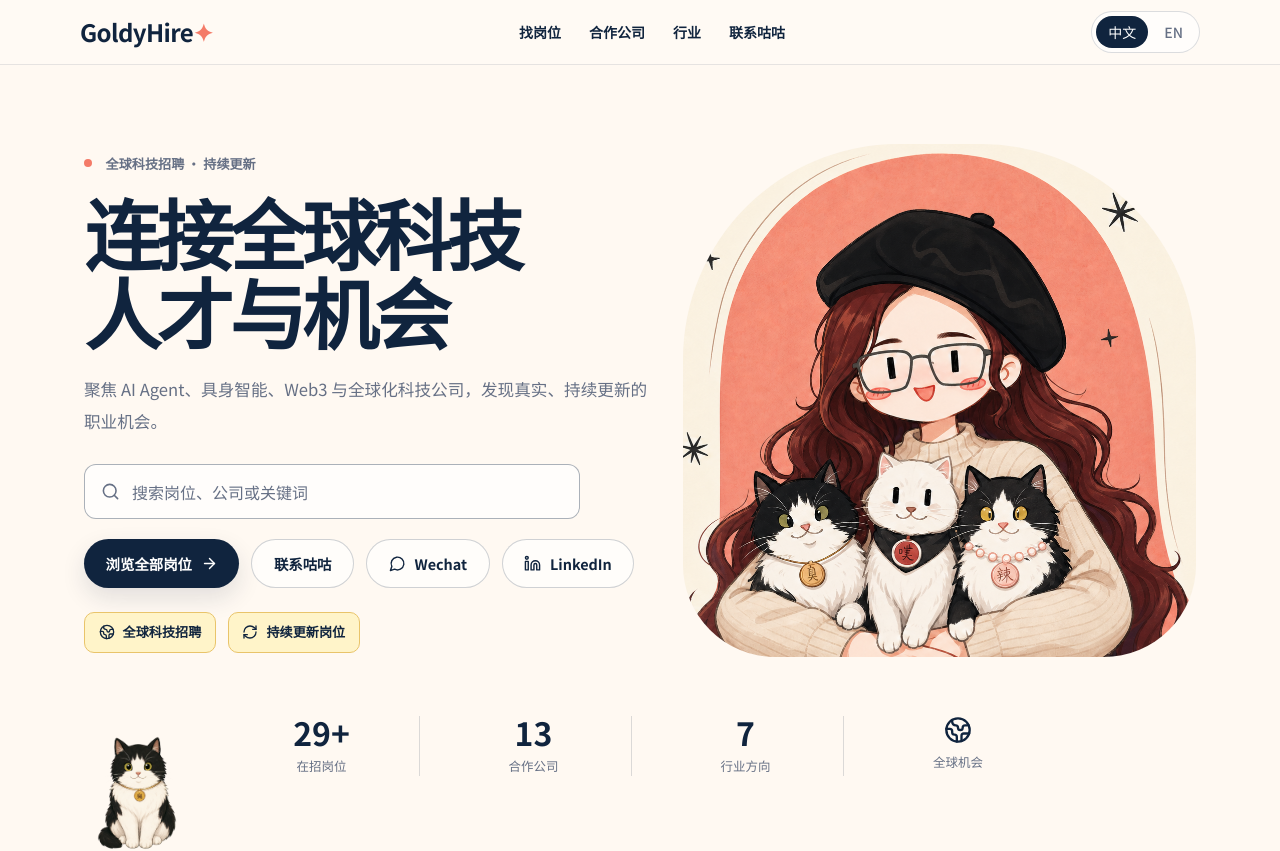
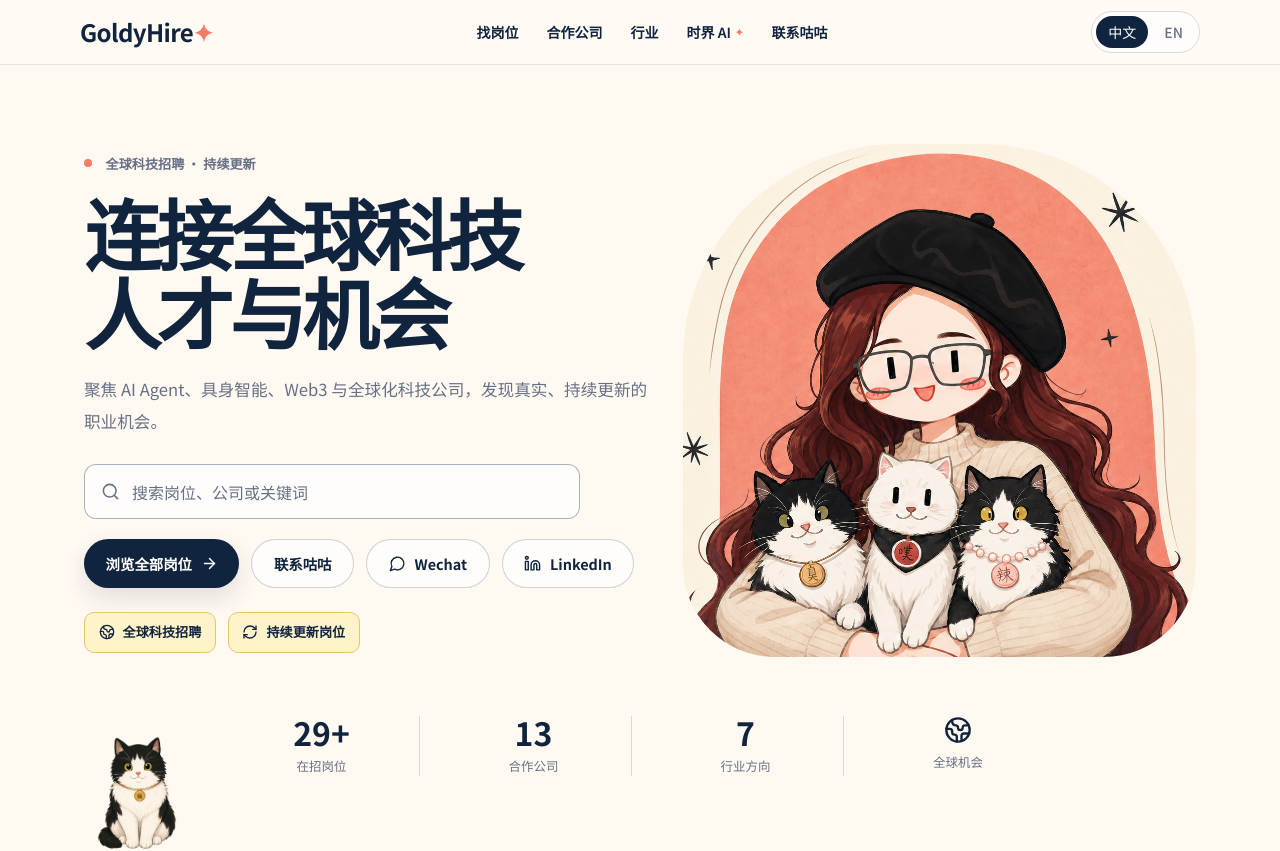
Before and after one commit to guwendi123-dotcom/Global-Hot-Job-Search-GoldyGu, a Next.js app: page / in a window 1280 px wide. Shown: the top 851 px of the page. Built offline with nearby package versions, Linux system fonts and the light colour scheme.

Commit message:
Add Shijie AI navigation entry

```diff
--- a/components/LanguageSwitcher.tsx
+++ b/components/LanguageSwitcher.tsx
@@ -14,6 +14,14 @@ export default function LanguageSwitcher() {
           <Link href="/#jobs" className="hover:text-accent">{language === "zh" ? "找岗位" : "Jobs"}</Link>
           <Link href="/companies" className="hover:text-accent">{language === "zh" ? "合作公司" : "Companies"}</Link>
           <Link href="/#industries" className="hover:text-accent">{language === "zh" ? "行业" : "Industries"}</Link>
+          <Link
+            href="https://shijie-ai.goldy-gugugu.chatgpt.site"
+            target="_blank"
+            rel="noreferrer"
+            className="inline-flex items-center gap-1 hover:text-accent"
+          >
+            {language === "zh" ? "时界 AI" : "Time AI"}<span className="text-coral text-[10px]">✦</span>
+          </Link>
           <Link href="/contact" className="hover:text-accent">{language === "zh" ? "联系咕咕" : "Contact"}</Link>
         </nav>
         <div className="flex items-center gap-1 border border-ink/15 bg-white/60 rounded-full p-1">
```
